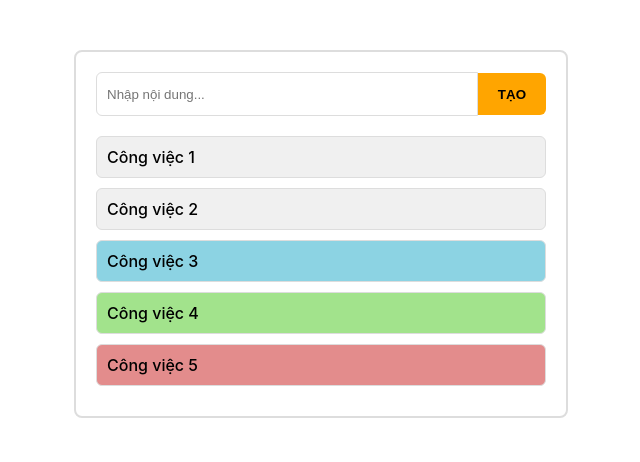
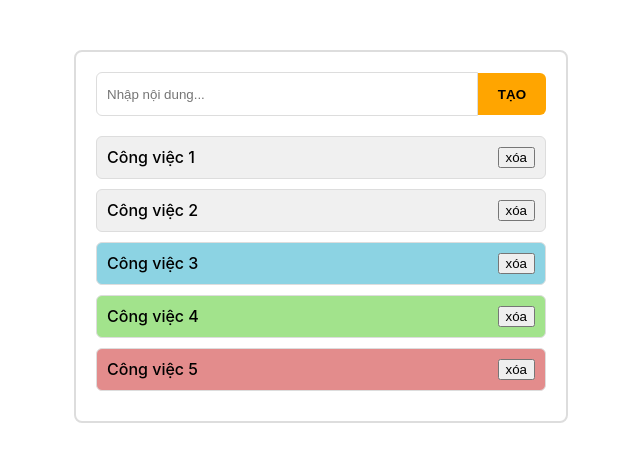
Before and after one commit to montrealdream/todo-react-no-db, a React (Create React App) app: page / in a window 1280 px wide. Shown: the top 462 px of the page, without its empty margins (319-959 px from the left). Built offline with nearby package versions, Linux system fonts and the light colour scheme; the HTML template or start-up script is replaced by a standard one.

Commit message:
xóa công việc

```diff
--- a/src/App.css
+++ b/src/App.css
@@ -72,3 +72,7 @@
 .todo__item--rejected {
   background-color: #e38c8c;
 }
+
+.todo__list button {
+  cursor: pointer;
+}
--- a/src/component/Todo/Todo.jsx
+++ b/src/component/Todo/Todo.jsx
@@ -54,6 +54,12 @@ export const Todo = () => {
         event.target.content.value = "";
     }
 
+    // xóa công việc
+    const handleDeleteTodo = (todoID) => {
+        const newTodo = todo.filter(item => item.id !== todoID);
+        setTodo(newTodo);
+    }
+
     return (
         <>
             <div className="todo">
@@ -72,7 +78,14 @@ export const Todo = () => {
                                 key={item.id}
                                 className={`todo__item todo__item--${item.status}`}
                             >
-                                {item.content}
+                                <span>
+                                    {item.content}
+                                </span>
+                                <button
+                                    onClick={() => handleDeleteTodo(item.id)}
+                                >
+                                    xóa
+                                </button>
                             </div>
                         )
                     }
```
